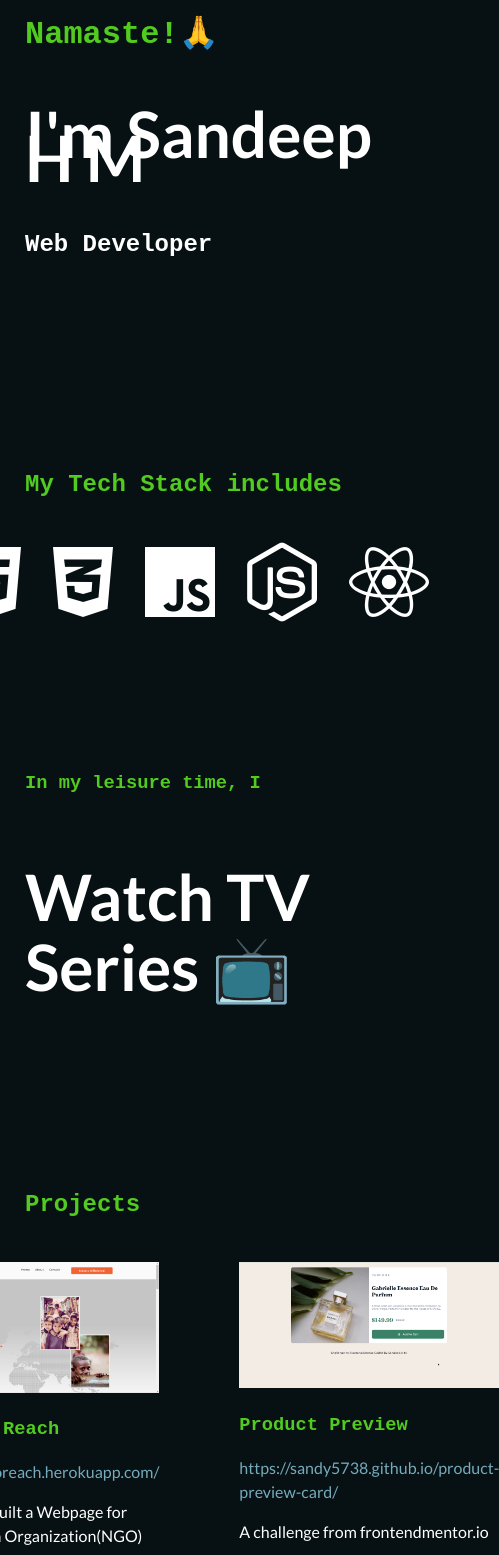
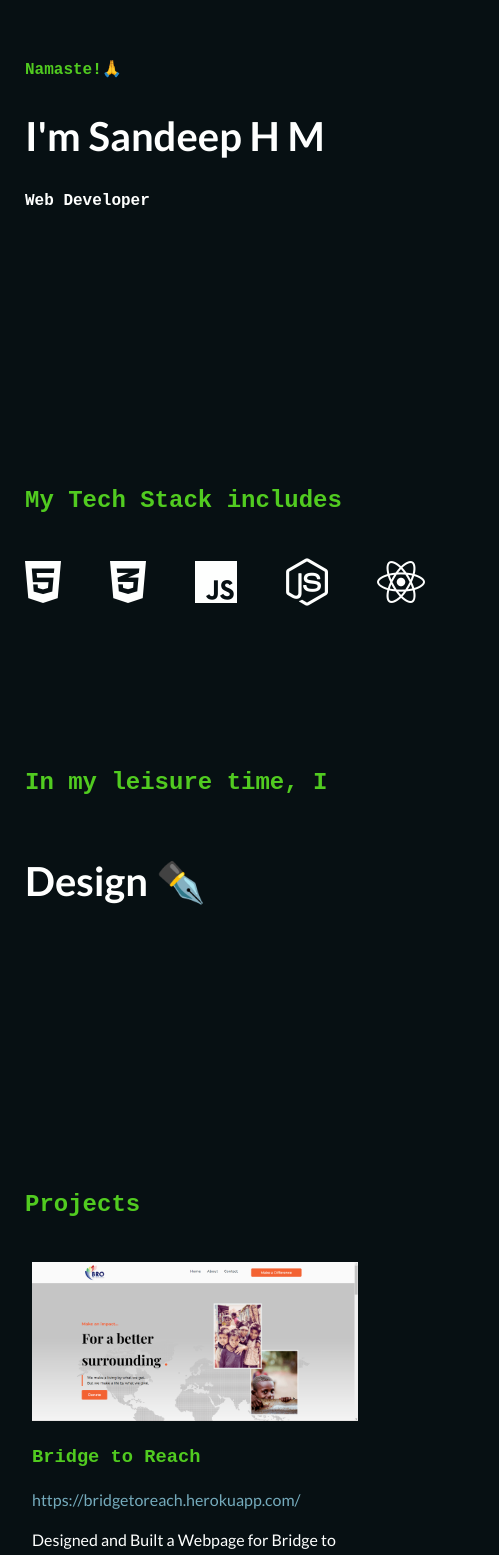
Before and after one commit to sandy5738/ssch-assignment, a React (Vite) app: page / in a window 390 px wide. Shown: the part 120-1675 px from the top of the page, 499 px wide, since content can reach past the window. Built offline with nearby package versions, Linux system fonts and the light colour scheme; a web font is replaced by a local one.

Commit message:
add mobile responsiveness

```diff
--- a/src/Components/CurrentlyReading/CurrentlyReading.css
+++ b/src/Components/CurrentlyReading/CurrentlyReading.css
@@ -35,3 +35,35 @@
 .cr-desc {
   color: #fefffe;
 }
+
+@media screen and (max-width: 700px) {
+  .cr-heading {
+    font-size: 1.5em;
+  }
+
+  .cr-container {
+    flex-direction: column;
+    /* width: 80%; */
+  }
+
+  .cr-book-cover img {
+    width: 200px;
+  }
+
+  .cr-info {
+    word-wrap: break-word;
+  }
+
+  .cr-book-name {
+    line-height: 30px;
+    font-size: 1.5em;
+  }
+
+  .cr-book-author {
+    font-size: 1em;
+  }
+
+  .cr-desc {
+    font-size: 0.85em;
+  }
+}
--- a/src/Components/Footer/Footer.css
+++ b/src/Components/Footer/Footer.css
@@ -45,3 +45,9 @@
 .footer-sub-icon:hover {
   color: #51cb20;
 }
+
+@media screen and (max-width: 700px) {
+  .footer-subheading {
+    font-size: 1em;
+  }
+}
--- a/src/Components/Footer/Footer.jsx
+++ b/src/Components/Footer/Footer.jsx
@@ -18,7 +18,7 @@ const Footer = () => {
           </a>
         </div>
         <h3 className="footer-subheading">
-          Made with ❤️ using
+          Built with ❤️ using
           <span className="footer-subhead-icons">
             <i className="footer-sub-icon fa-brands fa-html5"></i>
             <i className="footer-sub-icon fa-brands fa-css3-alt"></i>
--- a/src/Components/Hero/Hero.css
+++ b/src/Components/Hero/Hero.css
@@ -23,3 +23,18 @@
   padding-left: 25px;
   font-family: "PT Mono", monospace;
 }
+
+@media screen and (max-width: 700px) {
+  .hero-sub-heading {
+    /* margin-top: 10px; */
+    font-size: 1em;
+  }
+
+  .hero-lead-heading {
+    font-size: 2.5em;
+  }
+
+  .hero-lead-sub-heading {
+    font-size: 1em;
+  }
+} ;
--- a/src/Components/Leisure/Leisure.css
+++ b/src/Components/Leisure/Leisure.css
@@ -11,3 +11,13 @@
   color: #fefffe;
   line-height: 70px;
 }
+
+@media screen and (max-width: 700px) {
+  .leisure-sub-heading {
+    font-size: 1.5em;
+  }
+
+  .leisure-lead-heading {
+    font-size: 2.5em;
+  }
+}
--- a/src/Components/Projects/Projects.css
+++ b/src/Components/Projects/Projects.css
@@ -50,3 +50,23 @@
   color: #fefffe;
   font-family: "Lato", sans-serif;
 }
+
+@media screen and (max-width: 700px) {
+  .project-heading {
+    font-size: 1.5em;
+  }
+  .p-container {
+    flex-direction: column;
+    /* width: 95vw; */
+    word-wrap: break-word;
+  }
+
+  .p-img img {
+    flex: 1;
+    /* width: 75%; */
+  }
+
+  .p-desc {
+    /* word-wrap: break-word; */
+  }
+}
--- a/src/Components/TechStack/TechStack.css
+++ b/src/Components/TechStack/TechStack.css
@@ -40,3 +40,17 @@
 .fa-node-js:hover {
   color: #3c873a;
 }
+
+@media screen and (max-width: 700px) {
+  .ts-heading {
+    font-size: 1.5em;
+  }
+  .ts-one {
+    justify-content: start;
+    gap: 1.5em;
+  }
+  .ts-icon {
+    font-size: 3em;
+    padding-left: 25px;
+  }
+}
--- a/src/Components/TopNav/TopNav.css
+++ b/src/Components/TopNav/TopNav.css
@@ -34,3 +34,9 @@
 .nav-social-icon:hover {
   color: #51cb20;
 }
+
+@media screen and (max-width: 700px) {
+  .top-nav {
+    /* width: 90vw; */
+  }
+}
```
